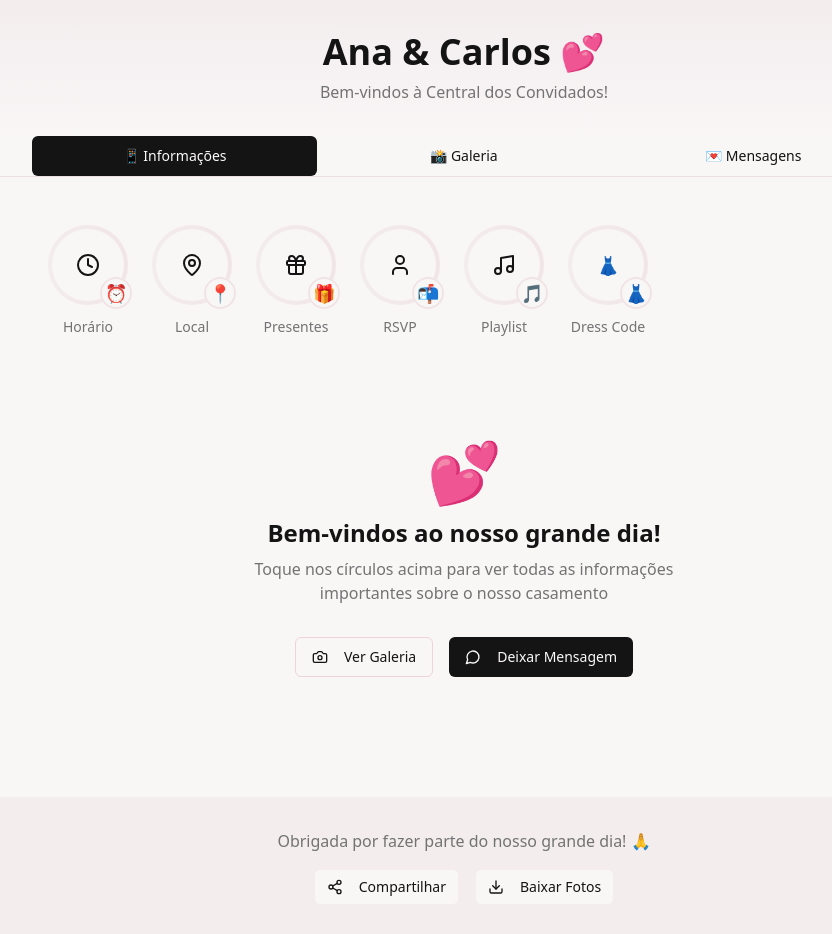
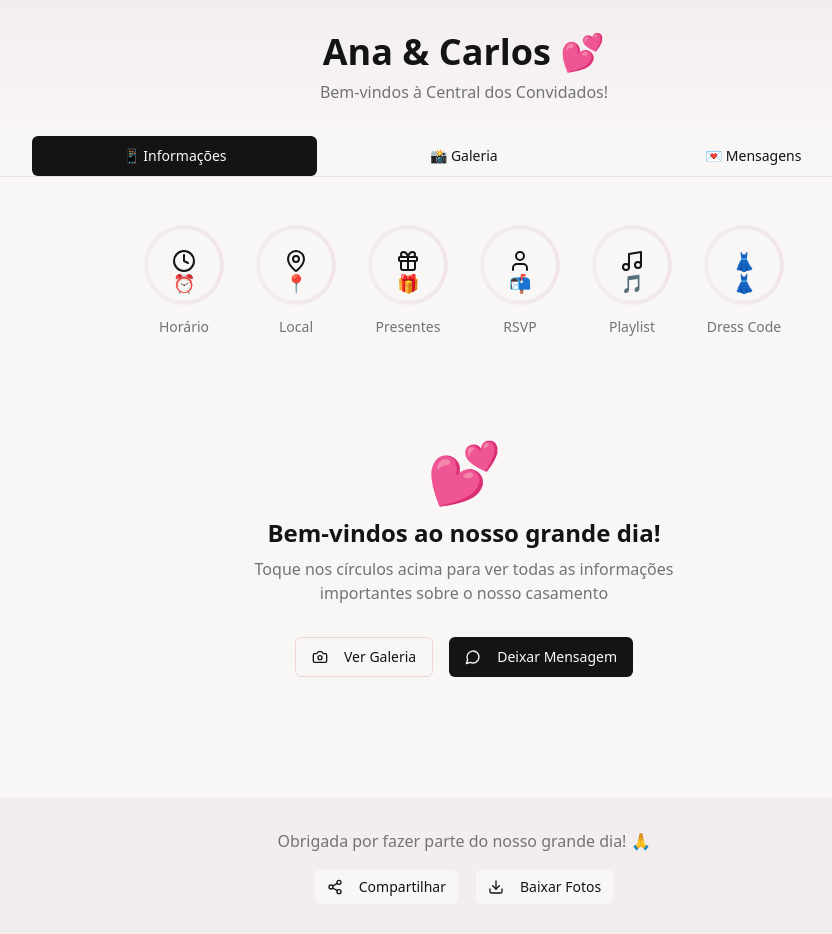
Before and after one commit to alanagastaldi/our-story-central, a React (Vite) app: page /convidados in a window 1280 px wide. Shown: the top 934 px of the page, without its empty margins (176-1008 px from the left). Built offline with nearby package versions, Linux system fonts and the light colour scheme.

Commit message:
Center story icons
Center the story icons and place the emojis inside the rounded icons instead of below them.

```diff
--- a/src/pages/ConvidadosPage.tsx
+++ b/src/pages/ConvidadosPage.tsx
@@ -180,37 +180,41 @@ const ConvidadosPage = () => {
         {/* Stories Tab */}
         {activeTab === 'stories' && (
           <div className="space-y-8">
-            {/* Stories Navigation - Instagram Style */}
-            <div className="flex gap-6 overflow-x-auto scrollbar-hide px-4 py-6">
+            {/* Stories Navigation - Instagram Style Centralizado */}
+            <div className="flex justify-center">
+              <div className="flex gap-8 overflow-x-auto scrollbar-hide px-4 py-6 max-w-4xl">
                 {stories.map((story) => (
                   <button
                     key={story.id}
                     onClick={() => setSelectedStory(selectedStory === story.id ? '' : story.id)}
                     className="flex-shrink-0 flex flex-col items-center space-y-3 group"
                   >
-                  {/* Story Circle with Gradient Border */}
+                    {/* Story Circle with Emoji Inside */}
                     <div className="relative">
                       <div className={`w-20 h-20 rounded-full p-1 transition-all duration-300 ${
                         selectedStory === story.id
                           ? 'bg-gradient-to-r from-wedding-pink via-wedding-pink-light to-wedding-pink scale-110'
                           : 'bg-gradient-to-r from-wedding-pink-soft to-wedding-pink-light group-hover:from-wedding-pink group-hover:to-wedding-pink-light'
                       }`}>
-                      <div className="w-full h-full bg-background rounded-full flex items-center justify-center">
-                        <div className={`text-wedding-dark transition-transform duration-300 ${
-                          selectedStory === story.id ? 'scale-110' : 'group-hover:scale-105'
+                        <div className="w-full h-full bg-background rounded-full flex items-center justify-center relative">
+                          {/* Icon */}
+                          <div className={`text-wedding-dark transition-transform duration-300 absolute ${
+                            selectedStory === story.id ? 'scale-90 -translate-y-1' : 'group-hover:scale-95 -translate-y-1'
                           }`}>
                             {story.icon}
                           </div>
+                          {/* Emoji Inside Circle */}
+                          <div className={`text-lg absolute bottom-1 transition-transform duration-300 ${
+                            selectedStory === story.id ? 'scale-110' : 'group-hover:scale-105'
+                          }`}>
+                            {story.emoji}
                           </div>
                         </div>
-                    {/* Story Emoji */}
-                    <div className="absolute -bottom-1 -right-1 text-lg bg-background rounded-full w-8 h-8 flex items-center justify-center border-2 border-wedding-pink-light">
-                      {story.emoji}
                       </div>
                     </div>
 
                     {/* Story Label */}
-                  <span className={`text-sm font-medium transition-colors duration-300 ${
+                    <span className={`text-sm font-medium transition-colors duration-300 text-center min-w-0 ${
                       selectedStory === story.id
                         ? 'text-primary font-semibold'
                         : 'text-muted-foreground group-hover:text-primary'
@@ -219,6 +223,7 @@ const ConvidadosPage = () => {
                     </span>
                   </button>
                 ))}
+              </div>
             </div>
 
             {/* Selected Story Content - Full Width Card */}
```
Lines whose indentation alone changed are shown as unchanged.
